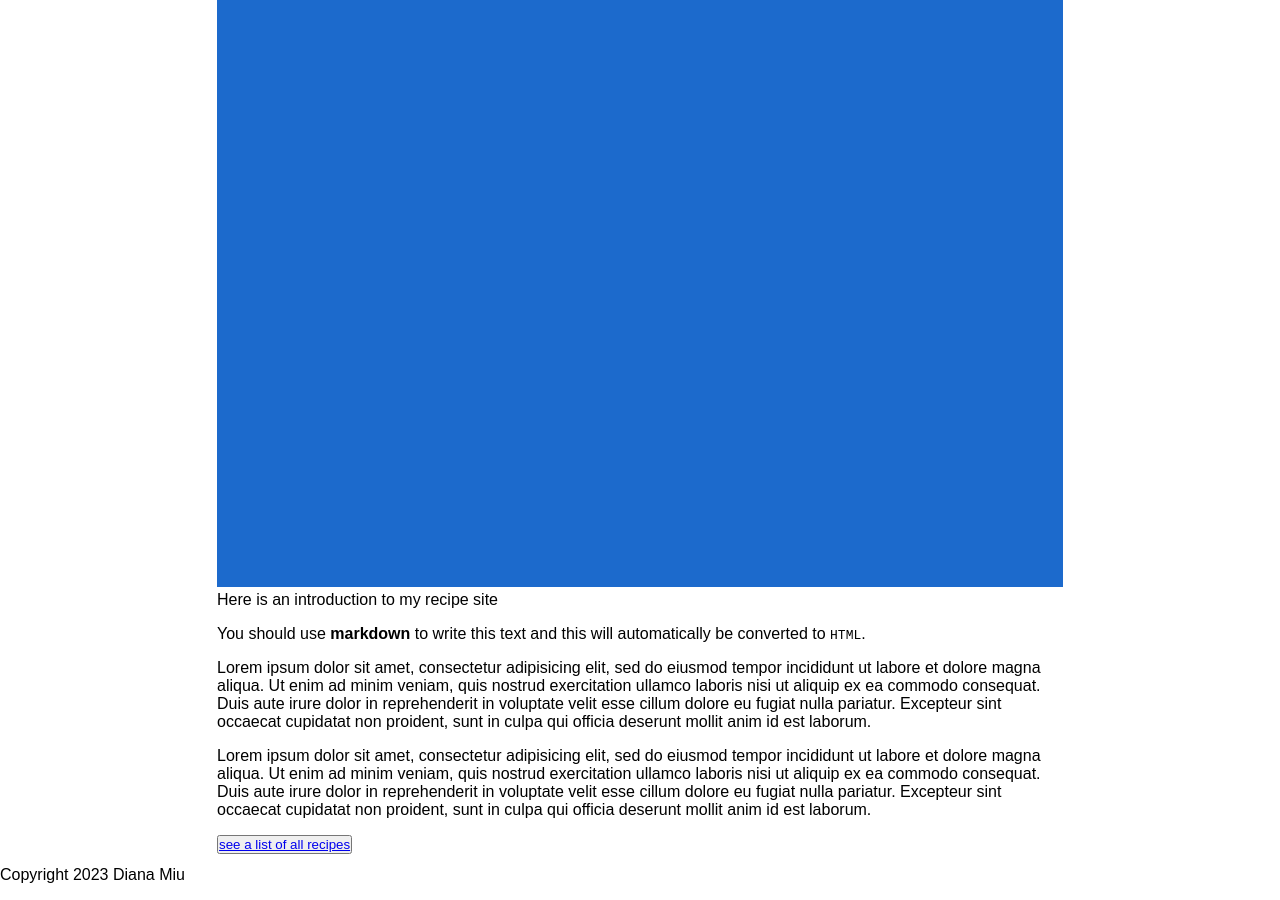
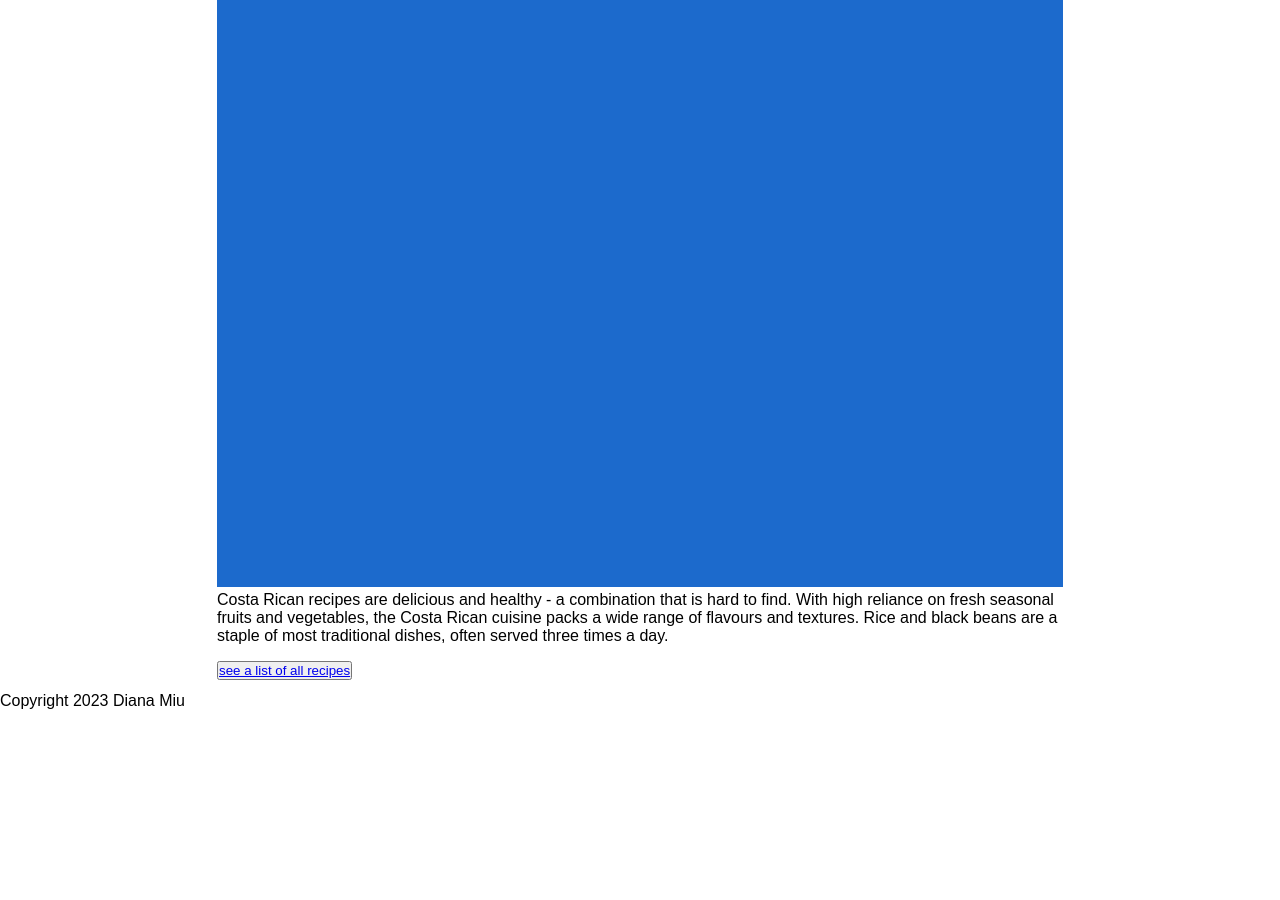
Before and after one commit to DianaMiu/recipesdiana, a Jekyll site: the page built from home/index.md, in a window 1280 px wide and 900 px high, scrolled down 622 px. Built offline with Jekyll 4.4.1, drawn with Linux system fonts in a browser that asks for light colours; after the commit the page ends 1348 px from its top, so only the background shows below that.

Commit message:
Update Home Page “index”

```diff
--- a/home/index.md
+++ b/home/index.md
@@ -7,10 +7,4 @@ published: true
 date: 2023-02-07T14:40:21.976Z
 ---
 
-Here is an introduction to my recipe site
-
-You should use **markdown** to write this text and this will automatically be converted to `HTML`.
-
-Lorem ipsum dolor sit amet, consectetur adipisicing elit, sed do eiusmod tempor incididunt ut labore et dolore magna aliqua. Ut enim ad minim veniam, quis nostrud exercitation ullamco laboris nisi ut aliquip ex ea commodo consequat. Duis aute irure dolor in reprehenderit in voluptate velit esse cillum dolore eu fugiat nulla pariatur. Excepteur sint occaecat cupidatat non proident, sunt in culpa qui officia deserunt mollit anim id est laborum.
-
-Lorem ipsum dolor sit amet, consectetur adipisicing elit, sed do eiusmod tempor incididunt ut labore et dolore magna aliqua. Ut enim ad minim veniam, quis nostrud exercitation ullamco laboris nisi ut aliquip ex ea commodo consequat. Duis aute irure dolor in reprehenderit in voluptate velit esse cillum dolore eu fugiat nulla pariatur. Excepteur sint occaecat cupidatat non proident, sunt in culpa qui officia deserunt mollit anim id est laborum.
+C﻿osta Rican recipes are delicious and healthy - a combination that is hard to find. With high reliance on fresh seasonal fruits and vegetables, the Costa Rican cuisine packs a wide range of flavours and textures. Rice and black beans are a staple of most traditional dishes, often served three times a day.
```
